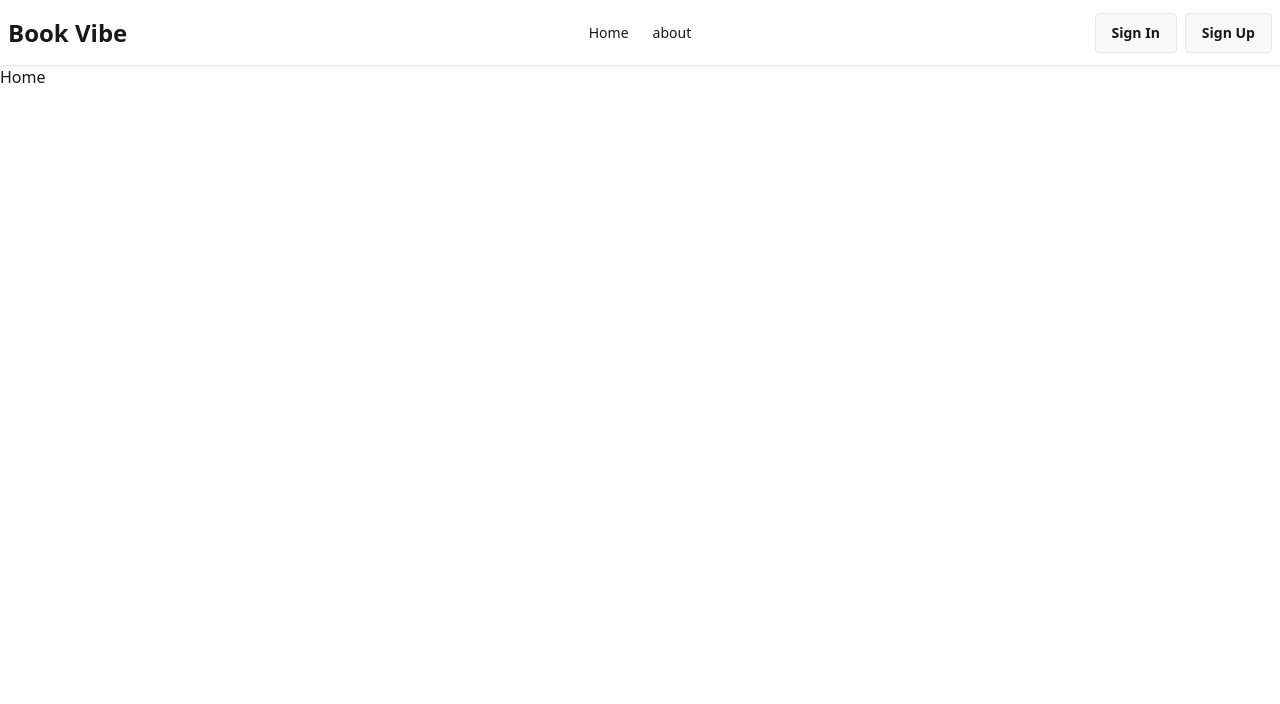
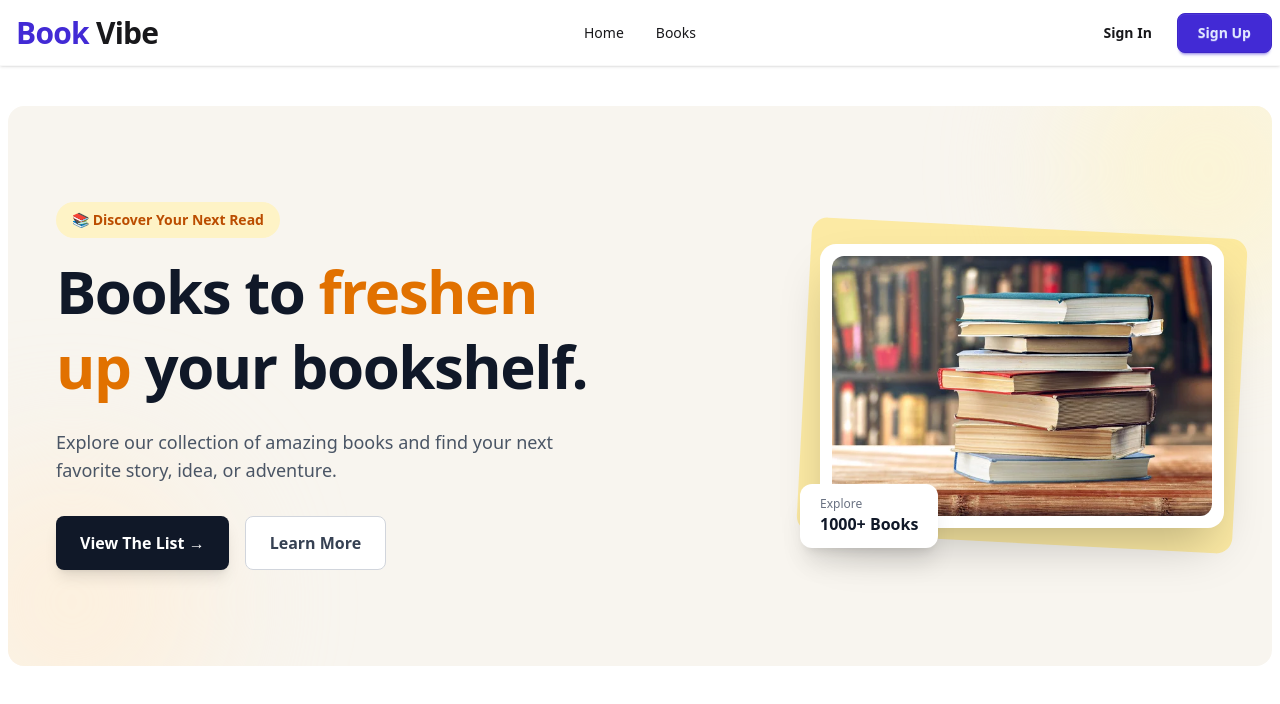
Before and after one commit to nafismahamudshahin/book-vibe, a Next.js app: page / in a window 1280 px wide. Shown: the top 704 px of the page. Built offline with nearby package versions, Linux system fonts and the light colour scheme.

Commit message:
implement hero section

```diff
--- /dev/null
+++ b/src/app/books/[id]/page.tsx
@@ -0,0 +1,11 @@
+import React from 'react';
+
+const page = () => {
+    return (
+        <div>
+            details page
+        </div>
+    );
+};
+
+export default page;
--- a/src/app/layout.tsx
+++ b/src/app/layout.tsx
@@ -27,7 +27,7 @@ export default function RootLayout({ children }: LayoutProps<"/">) {
     >
       <body className="min-h-full flex flex-col">
         <Navbar></Navbar>
-        <main>
+        <main className="container mx-auto px-2">
           {children}
         </main>
       </body>
--- a/src/app/page.tsx
+++ b/src/app/page.tsx
@@ -1,9 +1,10 @@
+import HeroBanner from "@/components/HeroBanner";
 
 const Home = () => {
   return (
-    <div>
-      <h1>Home</h1>
-    </div>
+    <>
+      <HeroBanner></HeroBanner>
+    </>
   );
 };
 
--- /dev/null
+++ b/src/components/HeroBanner.tsx
@@ -0,0 +1,82 @@
+import Image from "next/image";
+import HeroImage from "@/assets/hero_img.jpg";
+
+const HeroBanner = () => {
+    return (
+        <section className="my-10">
+            <div className="relative overflow-hidden bg-[#f8f5ef] rounded-2xl">
+                {/* Decorative circles */}
+                <div className="absolute -right-20 -top-20 h-72 w-72 rounded-full bg-amber-100/60 blur-3xl" />
+                <div className="absolute -bottom-20 -left-20 h-72 w-72 rounded-full bg-orange-100/60 blur-3xl" />
+
+                <div className="relative mx-auto grid max-w-7xl items-center gap-12 px-6 py-16 sm:px-8 md:grid-cols-2 md:py-24 lg:px-12">
+
+                    {/* Content */}
+                    <div className="max-w-xl">
+                        <span className="mb-4 inline-block rounded-full bg-amber-100 px-4 py-2 text-sm font-semibold text-amber-700">
+                            📚 Discover Your Next Read
+                        </span>
+
+                        <h1 className="text-4xl font-bold leading-tight tracking-tight text-gray-900 sm:text-5xl lg:text-6xl">
+                            Books to{" "}
+                            <span className="text-amber-600">
+                                freshen up
+                            </span>{" "}
+                            your bookshelf.
+                        </h1>
+
+                        <p className="mt-6 max-w-lg text-base leading-7 text-gray-600 sm:text-lg">
+                            Explore our collection of amazing books and find your
+                            next favorite story, idea, or adventure.
+                        </p>
+
+                        <div className="mt-8 flex flex-wrap gap-4">
+                            <button
+                                className="rounded-lg bg-gray-900 px-6 py-3.5 font-semibold text-white shadow-lg transition-all duration-300 hover:-translate-y-1 hover:bg-gray-800 hover:shadow-xl"
+                            >
+                                View The List →
+                            </button>
+
+                            <button
+                                className="rounded-lg border border-gray-300 bg-white px-6 py-3.5 font-semibold text-gray-700 transition-all duration-300 hover:border-gray-400 hover:bg-gray-50"
+                            >
+                                Learn More
+                            </button>
+                        </div>
+                    </div>
+
+                    {/* Image */}
+                    <div className="relative flex justify-center md:justify-end">
+                        <div className="relative">
+                            {/* Background decoration */}
+                            <div className="absolute -inset-4 rotate-3 rounded-2xl bg-amber-200/70" />
+
+                            <div className="relative overflow-hidden rounded-2xl bg-white p-3 shadow-2xl">
+                                <Image
+                                    src={HeroImage}
+                                    alt="Featured books"
+                                    width={420}
+                                    height={520}
+                                    priority
+                                    className="h-auto w-[280px] rounded-xl object-cover sm:w-[340px] md:w-[380px]"
+                                />
+                            </div>
+
+                            {/* Floating badge */}
+                            <div className="absolute -bottom-5 -left-5 rounded-xl bg-white px-5 py-3 shadow-xl">
+                                <p className="text-xs font-medium text-gray-500">
+                                    Explore
+                                </p>
+                                <p className="font-bold text-gray-900">
+                                    1000+ Books
+                                </p>
+                            </div>
+                        </div>
+                    </div>
+                </div>
+            </div>
+        </section>
+    );
+};
+
+export default HeroBanner;
--- a/src/components/Navbar.tsx
+++ b/src/components/Navbar.tsx
@@ -1,39 +1,99 @@
-import Link from 'next/link';
-import React from 'react';
+import Link from "next/link";
+import React from "react";
 
 const Navbar = () => {
     const links = (
         <>
-            <li><Link href="/">Home</Link></li>
-            <li><Link href="/">about</Link></li>
+            <li>
+                <Link
+                    href="/"
+                    className="font-medium transition-colors hover:text-primary"
+                >
+                    Home
+                </Link>
+            </li>
+
+            <li>
+                <Link
+                    href="/books"
+                    className="font-medium transition-colors hover:text-primary"
+                >
+                    Books
+                </Link>
+            </li>
         </>
-    )
+    );
+
     return (
-        <nav className='bg-base-100 shadow-sm'>
-            <div className="container mx-auto navbar ">
+        <nav className="sticky top-0 z-50 border-b border-base-200 bg-base-100/95 shadow-sm backdrop-blur">
+            <div className="navbar container mx-auto sm:px-2">
+
+                {/* Left */}
                 <div className="navbar-start">
+                    {/* Mobile Menu */}
                     <div className="dropdown">
-                        <div tabIndex={0} role="button" className="btn btn-ghost lg:hidden">
-                            <svg aria-label="Menu" xmlns="http://www.w3.org/2000/svg" className="h-5 w-5" fill="none" viewBox="0 0 24 24" stroke="currentColor"> <path strokeLinecap="round" strokeLinejoin="round" strokeWidth="2" d="M4 6h16M4 12h8m-8 6h16" /> </svg>
+                        <div
+                            tabIndex={0}
+                            role="button"
+                            className="btn btn-ghost btn-circle lg:hidden"
+                            aria-label="Open menu"
+                        >
+                            <svg
+                                xmlns="http://www.w3.org/2000/svg"
+                                className="h-5 w-5"
+                                fill="none"
+                                viewBox="0 0 24 24"
+                                stroke="currentColor"
+                            >
+                                <path
+                                    strokeLinecap="round"
+                                    strokeLinejoin="round"
+                                    strokeWidth="2"
+                                    d="M4 6h16M4 12h16M4 18h16"
+                                />
+                            </svg>
                         </div>
+
                         <ul
                             tabIndex={-1}
-                            className="menu menu-sm dropdown-content bg-base-100 rounded-box z-1 mt-3 w-52 p-2 shadow">
+                            className="menu dropdown-content z-50 mt-3 w-52 rounded-2xl bg-base-100 p-3 shadow-xl"
+                        >
                             {links}
                         </ul>
                     </div>
-                    <div>
-                        <Link href="/" className='text-2xl font-bold'>Book Vibe</Link>
-                    </div>
+
+                    {/* Logo */}
+                    <Link
+                        href="/"
+                        className="ml-2 text-2xl font-extrabold tracking-tight sm:text-3xl"
+                    >
+                        <span className="text-primary">Book</span>{" "}
+                        <span>Vibe</span>
+                    </Link>
                 </div>
+
+                {/* Desktop Navigation */}
                 <div className="navbar-center hidden lg:flex">
-                    <ul className="menu menu-horizontal px-1">
+                    <ul className="menu menu-horizontal gap-2 px-1">
                         {links}
                     </ul>
                 </div>
+
+                {/* Right */}
                 <div className="navbar-end gap-2">
-                    <Link href="" className="btn">Sign In</Link>
-                    <Link href="" className="btn">Sign Up</Link>
+                    <Link
+                        href="/signin"
+                        className="btn btn-ghost hidden sm:inline-flex"
+                    >
+                        Sign In
+                    </Link>
+
+                    <Link
+                        href="/signup"
+                        className="btn btn-primary rounded-lg px-5"
+                    >
+                        Sign Up
+                    </Link>
                 </div>
             </div>
         </nav>
```
